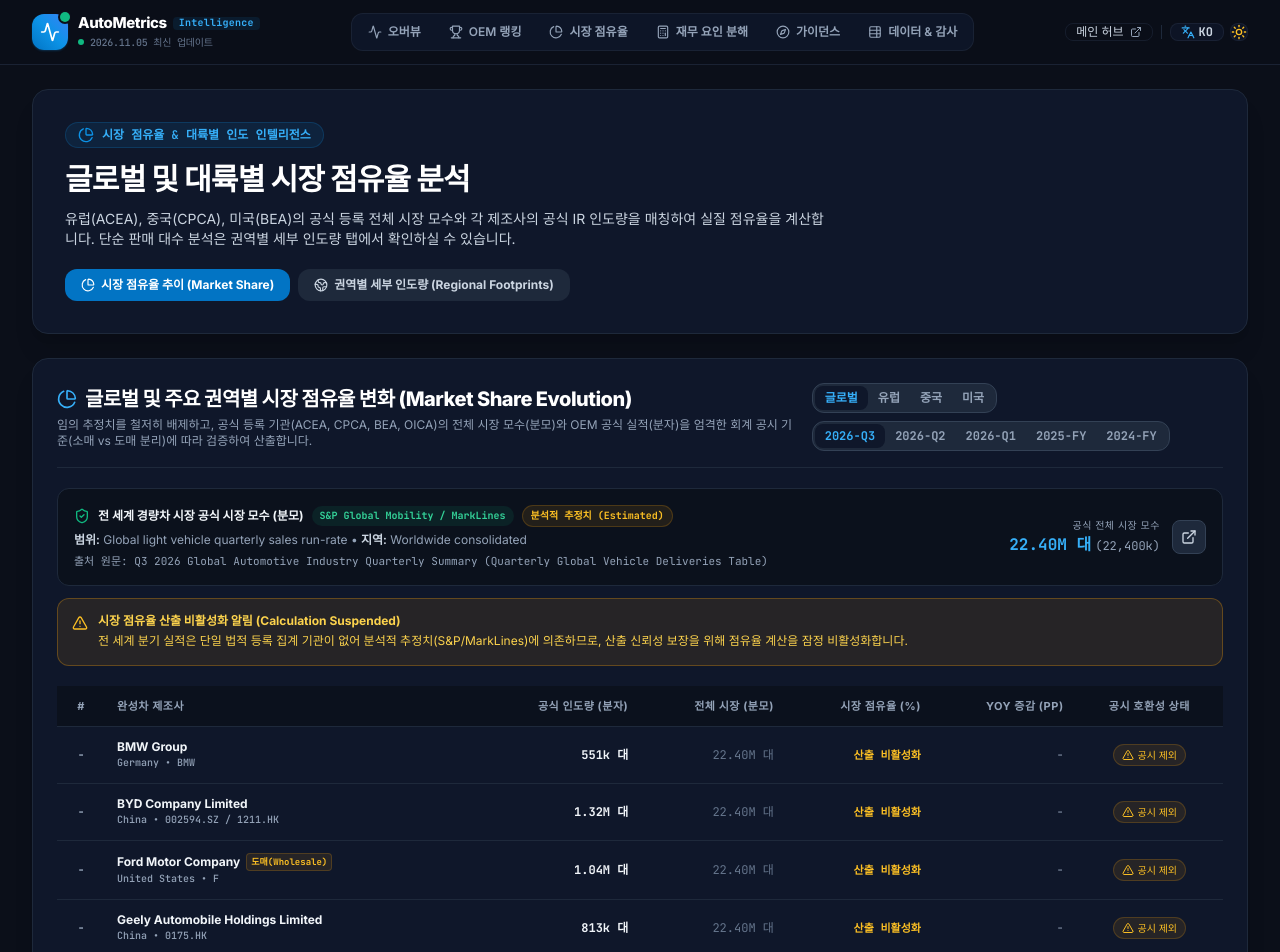
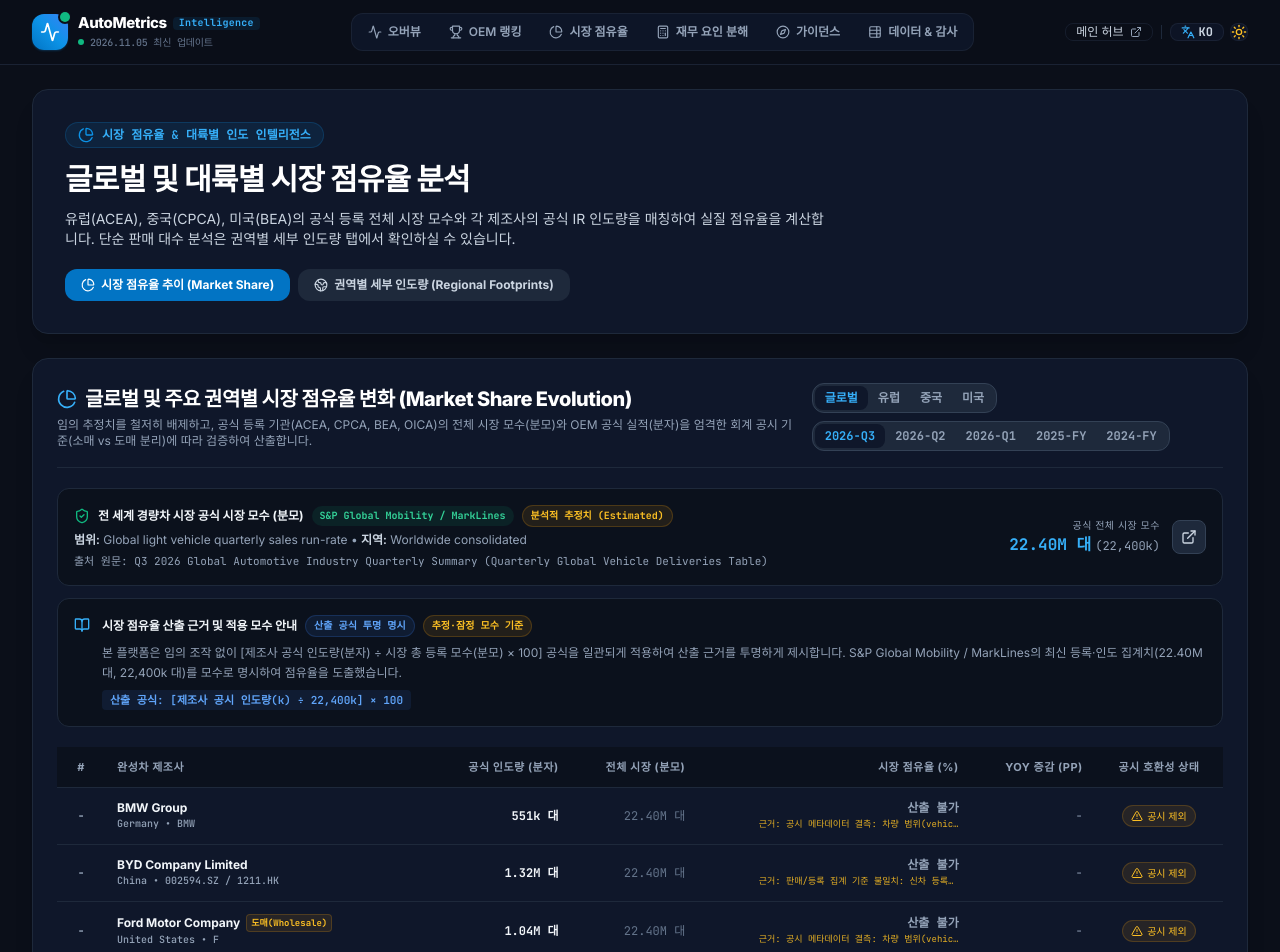
Before and after one commit to chbaede/autometrics-intelligence, a React (Vite) app: page /regions in a window 1280 px wide. Shown: the top 952 px of the page. Built offline with nearby package versions, Linux system fonts and the light colour scheme.

Commit message:
feat(market-share): display transparent calculation basis inline instead of disabling calculations

```diff
--- a/src/components/market/MarketShareEvolutionSection.tsx
+++ b/src/components/market/MarketShareEvolutionSection.tsx
@@ -15,6 +15,7 @@ import {
   CheckCircle2,
   HelpCircle,
   Layers,
+  BookOpen,
 } from 'lucide-react';
 
 export const MarketShareEvolutionSection: React.FC = () => {
@@ -93,7 +94,7 @@ export const MarketShareEvolutionSection: React.FC = () => {
         companyId: comp.id,
       });
 
-      // Run strict compatibility validation
+      // Run strict compatibility validation (allowing transparent calculation with stated basis)
       const compatCheck = validateMarketShareCompatibility(
         {
           companyId: comp.id,
@@ -105,6 +106,7 @@ export const MarketShareEvolutionSection: React.FC = () => {
           reportingScope,
           regionId,
           unit: 'thousand_units',
+          allowEstimatedDenominator: true,
         },
         currentDenominator
       );
@@ -155,6 +157,7 @@ export const MarketShareEvolutionSection: React.FC = () => {
               vehicleScopeType: prevVehicleScope,
               regionId: selectedMarketId,
               unit: 'thousand_units',
+              allowEstimatedDenominator: true,
             },
             prevDenominator
           );
@@ -176,6 +179,8 @@ export const MarketShareEvolutionSection: React.FC = () => {
         unavailableReason,
         sourceDocId,
         isCompatible,
+        isEstimatedBasis: compatCheck.isEstimatedBasis ?? false,
+        calculationBasis: language === 'ko' ? compatCheck.calculationBasisKo : compatCheck.calculationBasisEn,
         incompatibilityCategory: compatCheck.incompatibilityCategory,
         volumeDefinition,
       };
@@ -326,19 +331,44 @@ export const MarketShareEvolutionSection: React.FC = () => {
             </div>
           </div>
 
-          {!currentDenominator.isCalculationEnabled && (
-            <div className="p-3.5 bg-amber-500/10 border border-amber-500/30 rounded-xl flex items-start gap-2.5 text-xs text-amber-800 dark:text-amber-300">
-              <AlertTriangle className="w-4 h-4 shrink-0 text-amber-600 dark:text-amber-400 mt-0.5" />
-              <div className="space-y-0.5">
-                <span className="font-bold">
-                  {language === 'ko' ? '시장 점유율 산출 비활성화 알림 (Calculation Suspended)' : 'Market Share Calculation Suspended'}
+          {/* Calculation Basis & Applied Denominators Information Banner */}
+          <div className="p-4 bg-slate-50 dark:bg-slate-950/80 border border-slate-200 dark:border-slate-800 rounded-xl flex items-start gap-3 text-xs">
+            <BookOpen className="w-4 h-4 shrink-0 text-brand-600 dark:text-brand-400 mt-0.5" />
+            <div className="space-y-1.5 flex-1">
+              <div className="flex items-center gap-2 flex-wrap">
+                <span className="font-extrabold text-slate-900 dark:text-slate-100">
+                  {language === 'ko' ? '시장 점유율 산출 근거 및 적용 모수 안내' : 'Market Share Calculation Basis & Methodology'}
                 </span>
-                <p className="leading-relaxed">
-                  {language === 'ko' ? currentDenominator.disabledReasonKo : currentDenominator.disabledReasonEn}
+                <span className="px-2 py-0.5 rounded-full bg-blue-500/10 text-blue-700 dark:text-blue-400 border border-blue-500/20 font-mono text-[10px] font-bold">
+                  {language === 'ko' ? '산출 공식 투명 명시' : 'Formula & Denominator Disclosed'}
+                </span>
+                {currentDenominator.verificationStatus === 'estimated' && (
+                  <span className="px-2 py-0.5 rounded-full bg-amber-500/10 text-amber-700 dark:text-amber-400 border border-amber-500/20 font-mono text-[10px] font-bold">
+                    {language === 'ko' ? '추정·잠정 모수 기준' : 'Provisional / Estimated Base'}
+                  </span>
+                )}
+              </div>
+              <p className="text-slate-600 dark:text-slate-400 leading-relaxed">
+                {language === 'ko'
+                  ? `본 플랫폼은 임의 조작 없이 [제조사 공식 인도량(분자) ÷ 시장 총 등록 모수(분모) × 100] 공식을 일관되게 적용하여 산출 근거를 투명하게 제시합니다. ${
+                      currentDenominator.verificationStatus === 'estimated'
+                        ? `${currentDenominator.authorityName}의 최신 등록·인도 집계치(${(currentDenominator.totalMarketVolume / 1000).toFixed(2)}M 대, ${Math.round(currentDenominator.totalMarketVolume).toLocaleString()}k 대)를 모수로 명시하여 점유율을 도출했습니다.`
+                        : `${currentDenominator.authorityName} 공식 확정 통계(${(currentDenominator.totalMarketVolume / 1000).toFixed(2)}M 대)를 분모로 적용했습니다.`
+                    }`
+                  : `Market shares are computed transparently using [OEM Deliveries ÷ Total Market Denominator × 100]. Applied denominator: ${(currentDenominator.totalMarketVolume / 1000).toFixed(2)}M units via ${currentDenominator.authorityName}.`}
               </p>
+              <div className="flex items-center gap-3 pt-0.5 flex-wrap font-mono text-[11px]">
+                <span className="text-blue-600 dark:text-blue-400 font-semibold bg-blue-500/10 px-2 py-0.5 rounded">
+                  {language === 'ko' ? '산출 공식:' : 'Formula:'} [제조사 공시 인도량(k) ÷ {Math.round(currentDenominator.totalMarketVolume).toLocaleString()}k] × 100
+                </span>
+                {currentDenominator.derivationFormula && (
+                  <span className="text-slate-500 dark:text-slate-400">
+                    {language === 'ko' ? '모수 합산 근거:' : 'Base Breakdown:'} {currentDenominator.derivationFormula}
+                  </span>
+                )}
               </div>
             </div>
-          )}
+          </div>
         </div>
       ) : (
         <div className="p-4 bg-amber-500/10 border border-amber-500/30 rounded-xl text-xs text-amber-800 dark:text-amber-200">
@@ -370,7 +400,7 @@ export const MarketShareEvolutionSection: React.FC = () => {
                 <tr key={row.company.id} className="hover:bg-slate-50/80 dark:hover:bg-slate-800/50 transition-colors">
                   {/* Rank */}
                   <td className="py-3 px-3 text-center font-mono font-bold text-slate-400">
-                    {isCompatible && currentDenominator?.isCalculationEnabled ? idx + 1 : '-'}
+                    {isCompatible && row.marketShare !== null ? idx + 1 : '-'}
                   </td>
 
                   {/* Company */}
@@ -412,32 +442,55 @@ export const MarketShareEvolutionSection: React.FC = () => {
                       : '-'}
                   </td>
 
-                  {/* Market Share % */}
+                  {/* Market Share % with Clear Calculation Basis in place */}
                   <td className="py-3 px-3 text-right font-mono">
-                    {!currentDenominator?.isCalculationEnabled ? (
-                      <span className="text-amber-600 dark:text-amber-400 font-mono text-[11px] font-bold">
-                        {language === 'ko' ? '산출 비활성화' : 'Disabled'}
-                      </span>
-                    ) : isCompatible && row.marketShare !== null ? (
+                    {isCompatible && row.marketShare !== null ? (
+                      <div className="flex flex-col items-end">
                         <div className="flex items-center justify-end gap-2">
                           <div className="w-16 bg-slate-100 dark:bg-slate-800 rounded-full h-1.5 overflow-hidden hidden sm:block">
                             <div
-                            className="bg-brand-600 dark:bg-brand-400 h-full rounded-full"
+                              className={`h-full rounded-full ${
+                                row.isEstimatedBasis ? 'bg-blue-500 dark:bg-blue-400' : 'bg-brand-600 dark:bg-brand-400'
+                              }`}
                               style={{ width: `${Math.min(row.marketShare * 4, 100)}%` }}
                             />
                           </div>
                           <span className="font-bold text-sm text-brand-600 dark:text-brand-400">
                             {row.marketShare.toFixed(2)}%
                           </span>
+                          {row.isEstimatedBasis && (
+                            <span className="text-[9px] px-1 py-0.2 rounded font-sans font-semibold bg-blue-500/10 text-blue-700 dark:text-blue-400 border border-blue-500/20 whitespace-nowrap">
+                              {language === 'ko' ? '추정 모수' : 'Estimated Base'}
+                            </span>
+                          )}
+                        </div>
+                        {/* Explicit Calculation Basis right in place */}
+                        <span className="text-[10px] text-slate-500 dark:text-slate-400 font-mono tracking-tight mt-0.5">
+                          {language === 'ko' ? '산출 근거:' : 'Basis:'} {row.numeratorVolume != null ? (row.numeratorVolume >= 1000 ? `${(row.numeratorVolume / 1000).toFixed(2)}M` : `${Math.round(row.numeratorVolume).toLocaleString()}k`) : 'N/A'} ÷ {currentDenominator ? (currentDenominator.totalMarketVolume >= 1000 ? `${(currentDenominator.totalMarketVolume / 1000).toFixed(2)}M` : `${Math.round(currentDenominator.totalMarketVolume).toLocaleString()}k`) : ''}
+                        </span>
                       </div>
                     ) : (
-                      <span className="text-slate-400 font-mono">N/A</span>
+                      <div className="flex flex-col items-end text-right">
+                        <span className="text-slate-400 font-mono font-bold text-xs">
+                          {row.incompatibilityCategory === 'wholesale_vs_retail'
+                            ? (language === 'ko' ? '산출 제외 (도매)' : 'Excluded (Wholesale)')
+                            : row.incompatibilityCategory === 'missing_data'
+                            ? (language === 'ko' ? '미공시 (자료 없음)' : 'Undisclosed')
+                            : (language === 'ko' ? '산출 불가' : 'Not Applicable')}
+                        </span>
+                        <span
+                          className="text-[9px] text-amber-600 dark:text-amber-400/90 font-mono max-w-[200px] truncate"
+                          title={row.unavailableReason}
+                        >
+                          {language === 'ko' ? '근거:' : 'Reason:'} {row.unavailableReason}
+                        </span>
+                      </div>
                     )}
                   </td>
 
                   {/* YoY Change in percentage points */}
                   <td className="py-3 px-3 text-right font-mono">
-                    {currentDenominator?.isCalculationEnabled && isCompatible && row.yoyPpDelta !== null ? (
+                    {isCompatible && row.yoyPpDelta !== null ? (
                       <span
                         className={`font-semibold px-1.5 py-0.5 rounded ${
                           row.yoyPpDelta > 0
@@ -457,10 +510,22 @@ export const MarketShareEvolutionSection: React.FC = () => {
                   {/* Status & Caveat */}
                   <td className="py-3 px-3 text-center">
                     {isCompatible ? (
+                      row.isEstimatedBasis ? (
+                        <div className="inline-flex flex-col items-center">
+                          <span className="inline-flex items-center gap-1 text-[11px] text-blue-600 dark:text-blue-400 font-medium">
+                            <ShieldCheck className="w-3.5 h-3.5" />
+                            <span>{language === 'ko' ? '산출 근거 명시' : 'Basis Disclosed'}</span>
+                          </span>
+                          <span className="text-[9px] text-slate-400 font-mono">
+                            {currentDenominator?.authorityName.split('/')[0]}
+                          </span>
+                        </div>
+                      ) : (
                         <span className="inline-flex items-center gap-1 text-[11px] text-emerald-600 dark:text-emerald-400 font-medium">
                           <CheckCircle2 className="w-3.5 h-3.5" />
                           <span>{language === 'ko' ? '검증 완료' : 'Verified'}</span>
                         </span>
+                      )
                     ) : (
                       <div
                         className="inline-flex items-center gap-1 text-[10px] text-amber-600 dark:text-amber-400 font-medium cursor-help px-2 py-0.5 rounded-full bg-amber-500/10 border border-amber-500/20 max-w-[170px] truncate"
```
Also changed, not shown: src/data/marketShareData.ts (+13 -1 lines). Lines whose indentation alone changed are shown as unchanged.
